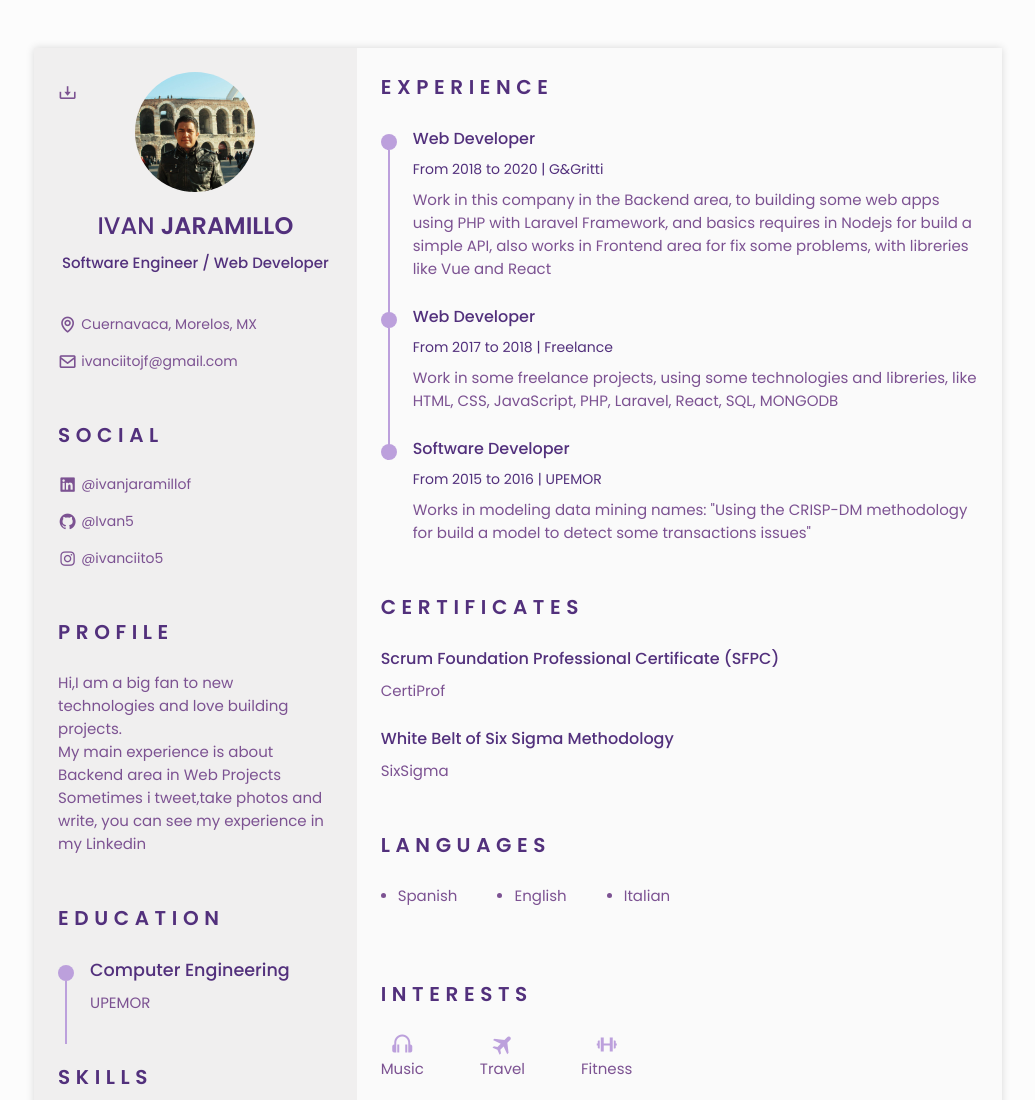
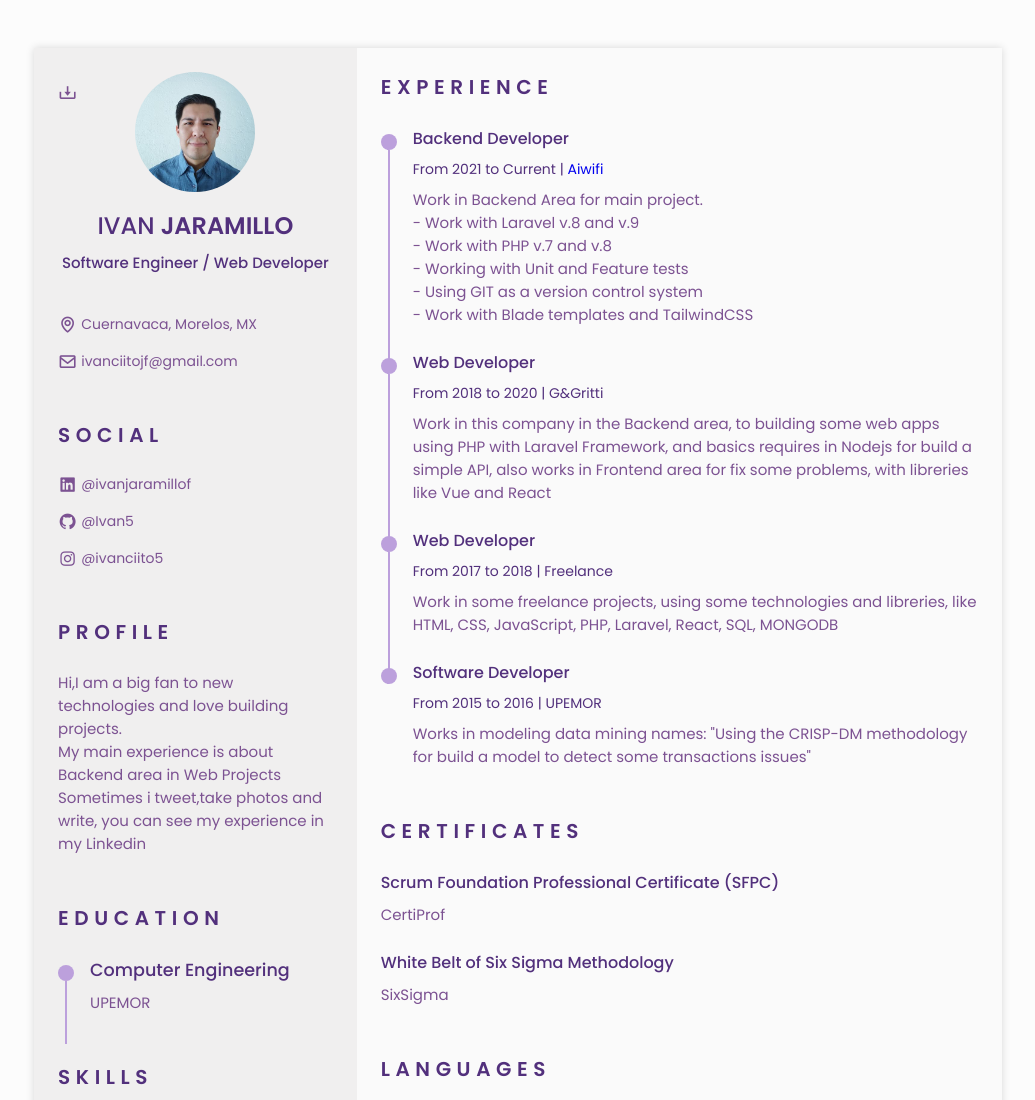
Before and after one commit to Ivan5/Ivan5.github.io, a plain HTML site: page index.html in a window 1280 px wide. Shown: the top 1100 px of the page, without its empty margins (122-1157 px from the left). Drawn offline with nearby package versions, Linux system fonts and the light colour scheme.

Commit message:
Add new job experience

```diff
--- a/index.html
+++ b/index.html
@@ -11,7 +11,7 @@
 </head>
 
 <body>
-    <!--<header class="l-header">
+    <!--=<header class="l-header">
         <nav class="nav bd-container">
             <a href="#" class="nav__logo">Jaramillo</a>
 
@@ -60,7 +60,7 @@
                 <section class="home" id="home">
                     <div class="home__container section bd-grid">
                         <div class="home__data bd-grid">
-                            <img src="./assets/img/perfil.jpg" alt="" class="home__img">
+                            <img src="./assets/img/perfil_nuevo.jpg" alt="" class="home__img">
                             <h1 class="home__title">IVAN <b>JARAMILLO</b></h1>
                             <h3 class="home__profession">Software Engineer / Web Developer</h3>
                             <div>
@@ -159,6 +159,22 @@
                                 <span class="experience__line"></span>
                             </div>
                             <div class="experience__data bd-grid">
+                                <h3 class="experience__title">Backend Developer</h3>
+                                <span class="experience__company">From 2021 to Current | <a href="https://www.aiwifi.io/" target="_blank">Aiwifi</a></span>
+                                <p class="experience__description">Work in Backend Area for main project. <br>
+                                    - Work with Laravel v.8 and v.9 <br>
+                                    - Work with PHP v.7 and v.8 <br>
+                                    - Working with Unit and Feature tests <br>
+                                    - Using GIT as a version control system <br>
+                                    - Work with Blade templates and TailwindCSS</p>
+                            </div>
+                        </div>
+                        <div class="experience__content">
+                            <div class="experience__time">
+                                <span class="experience__rounder"></span>
+                                <span class="experience__line"></span>
+                            </div>
+                            <div class="experience__data bd-grid">
                                 <h3 class="experience__title">Web Developer</h3>
                                 <span class="experience__company">From 2018 to 2020 | G&Gritti</span>
                                 <p class="experience__description">Work in this company in the Backend area, to building some web apps using PHP with Laravel Framework, and basics requires in Nodejs for build a simple API, also works in Frontend area for fix some problems, with libreries
```
Also changed, not shown: assets/img/perfil_nuevo.jpg (added).
